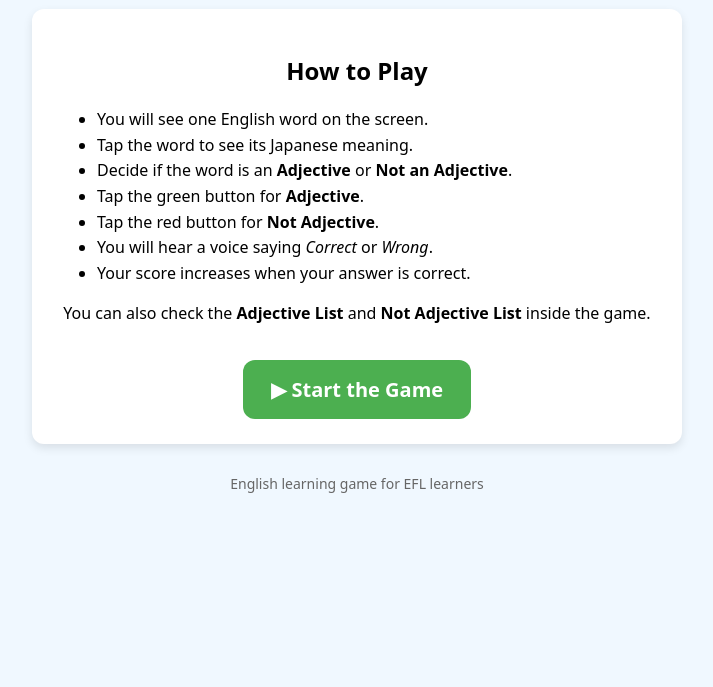
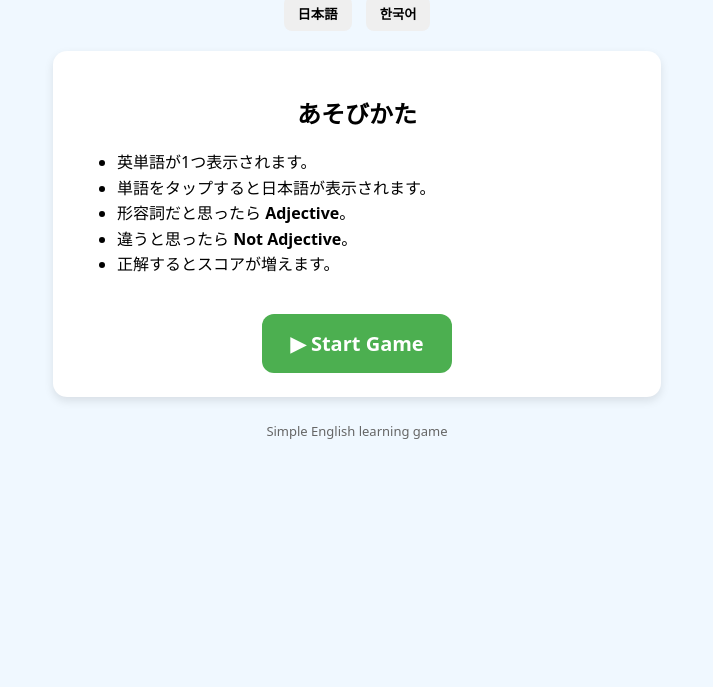
Before and after one commit to haruya9674/adjective_game, a plain HTML site: page index.html in a window 1280 px wide. Shown: the part 113-800 px from the top of the page, without its empty margins (283-996 px from the left). Drawn offline with Linux system fonts and the light colour scheme.

Commit message:
Update index.html

```diff
--- a/index.html
+++ b/index.html
@@ -13,16 +13,31 @@ body{
   padding:30px 20px;
 }
 h1{
-  font-size:32px;
+  font-size:30px;
   margin-bottom:10px;
 }
+.lang-buttons{
+  margin-bottom:15px;
+}
+.lang-buttons button{
+  padding:8px 14px;
+  margin:0 5px;
+  border:none;
+  border-radius:8px;
+  font-weight:bold;
+  cursor:pointer;
+}
 .box{
-  max-width:600px;
+  max-width:560px;
   margin:20px auto;
   background:white;
-  padding:25px;
-  border-radius:12px;
+  padding:24px;
+  border-radius:14px;
   box-shadow:0 4px 10px rgba(0,0,0,.1);
+}
+ul{
+  text-align:left;
+  line-height:1.6;
 }
 .start-btn{
   display:inline-block;
@@ -38,49 +53,66 @@ h1{
 .start-btn:active{
   transform:scale(0.95);
 }
-ul{
-  text-align:left;
-  margin-top:15px;
-  line-height:1.6;
-}
 .footer{
-  margin-top:30px;
+  margin-top:25px;
+  font-size:13px;
   color:#666;
-  font-size:14px;
 }
 </style>
 </head>
 
 <body>
 
-<h1>English Adjective Learning</h1>
+<h1>English Adjective Game</h1>
+
+<div class="lang-buttons">
+  <button onclick="setLang('jp')">日本語</button>
+  <button onclick="setLang('kr')">한국어</button>
+</div>
 
 <div class="box">
-  <h2>How to Play</h2>
-
-  <ul>
-    <li>You will see one English word on the screen.</li>
-    <li>Tap the word to see its Japanese meaning.</li>
-    <li>Decide if the word is an <strong>Adjective</strong> or <strong>Not an Adjective</strong>.</li>
-    <li>Tap the green button for <strong>Adjective</strong>.</li>
-    <li>Tap the red button for <strong>Not Adjective</strong>.</li>
-    <li>You will hear a voice saying <em>Correct</em> or <em>Wrong</em>.</li>
-    <li>Your score increases when your answer is correct.</li>
-  </ul>
-
-  <p>
-    You can also check the <strong>Adjective List</strong> and
-    <strong>Not Adjective List</strong> inside the game.
-  </p>
+  <div id="desc"></div>
 
   <a href="adjective.html" class="start-btn">
-    ▶ Start the Game
+    ▶ Start Game
   </a>
 </div>
 
 <div class="footer">
-  English learning game for EFL learners
+  Simple English learning game
 </div>
+
+<script>
+const text = {
+  jp: `
+  <h2>あそびかた</h2>
+  <ul>
+    <li>英単語が1つ表示されます。</li>
+    <li>単語をタップすると日本語が表示されます。</li>
+    <li>形容詞だと思ったら <strong>Adjective</strong>。</li>
+    <li>違うと思ったら <strong>Not Adjective</strong>。</li>
+    <li>正解するとスコアが増えます。</li>
+  </ul>
+  `,
+  kr: `
+  <h2>게임 방법</h2>
+  <ul>
+    <li>영어 단어가 하나 표시됩니다.</li>
+    <li>단어를 누르면 일본어 뜻이 나옵니다.</li>
+    <li>형용사라면 <strong>Adjective</strong>를 누르세요.</li>
+    <li>아니라면 <strong>Not Adjective</strong>를 누르세요.</li>
+    <li>정답이면 점수가 올라갑니다.</li>
+  </ul>
+  `
+};
+
+function setLang(lang){
+  document.getElementById("desc").innerHTML = text[lang];
+}
+
+// default language
+setLang("jp");
+</script>
 
 </body>
 </html>
```
